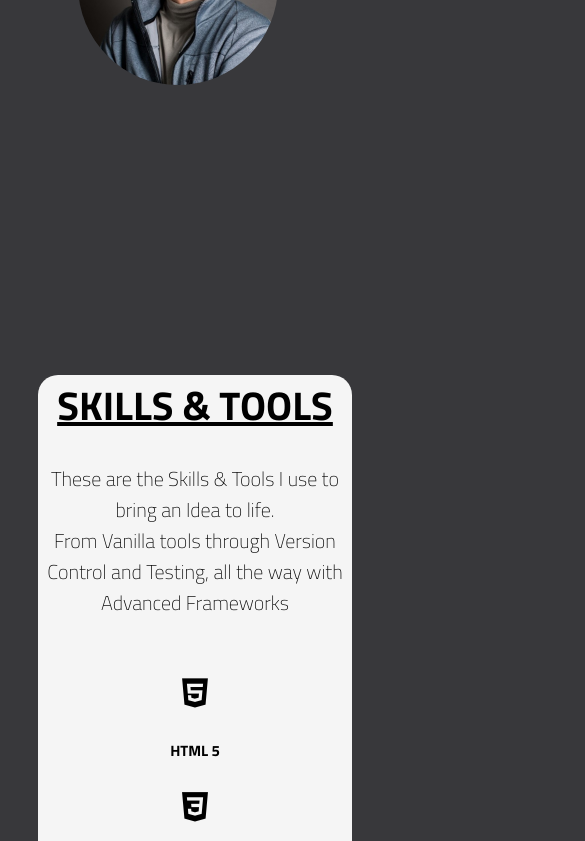
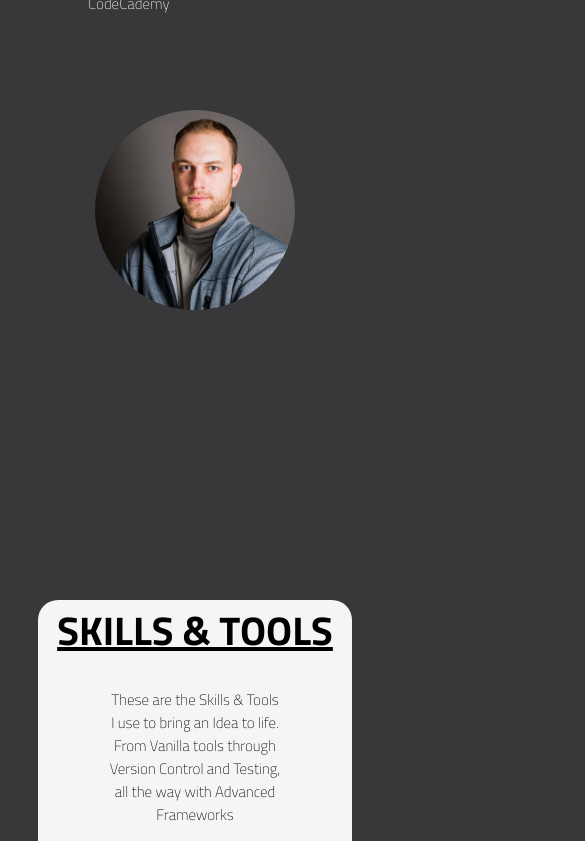
Before and after one commit to Smirnovious/smirnovious.github.io, a website: page index.html in a window 390 px wide. Shown: the part 1156-1997 px from the top of the page, 585 px wide, since content can reach past the window. Drawn offline with nearby package versions, Linux system fonts and the light colour scheme.

Commit message:
Still Working on the Responsive Design, doing some changes here and there

```diff
--- a/style.css
+++ b/style.css
@@ -276,7 +276,7 @@ i{
 
 }
 
-.card .circle .logo {
+.card .circle .g {
     position: relative;
     width: 200px;
     transition: 0.5s;
@@ -496,7 +496,7 @@ i{
 
 /* Responsive Design */
 
-@media only screen and (max-width: 700px) {
+@media only screen and (max-width: 900px) {
 
     html{
         scroll-behavior: smooth;
@@ -524,7 +524,7 @@ i{
 
     .intro-container{
         flex-direction: column;
-        margin-bottom: 10px;
+        margin-bottom: 150px;
     }
 
     nav li{
@@ -559,19 +559,43 @@ i{
         margin-bottom: 10px;
     }
 
-    #realMe{
-
-    }
     .skills-section{
         margin-bottom: 10px;
     }
 
     .skills {
+        flex-direction: row;
+        flex-wrap: wrap;
+        justify-content: space-between;
+    }
+
+    i{
+        font-size: 40px;
+        margin: 0 5px;
+
+    }
+
+    #realMe{
+
+        justify-content: center;
+    }
+
+    .projectContatiner {
         flex-direction: column;
     }
 
-    i{
-        font-size: 30px;
+    p {
+        font-size: 15px;
+        margin: 0 70px;
+    }
+
+    h6{
+
+        font-size: 10px;
+        font-family: 'Titillium Web', sans-serif;
+    }
+    .skills-section{
+        margin-bottom: 170px;
     }
 
 }
```
Also changed, not shown: index.html (+1 -1 lines).
